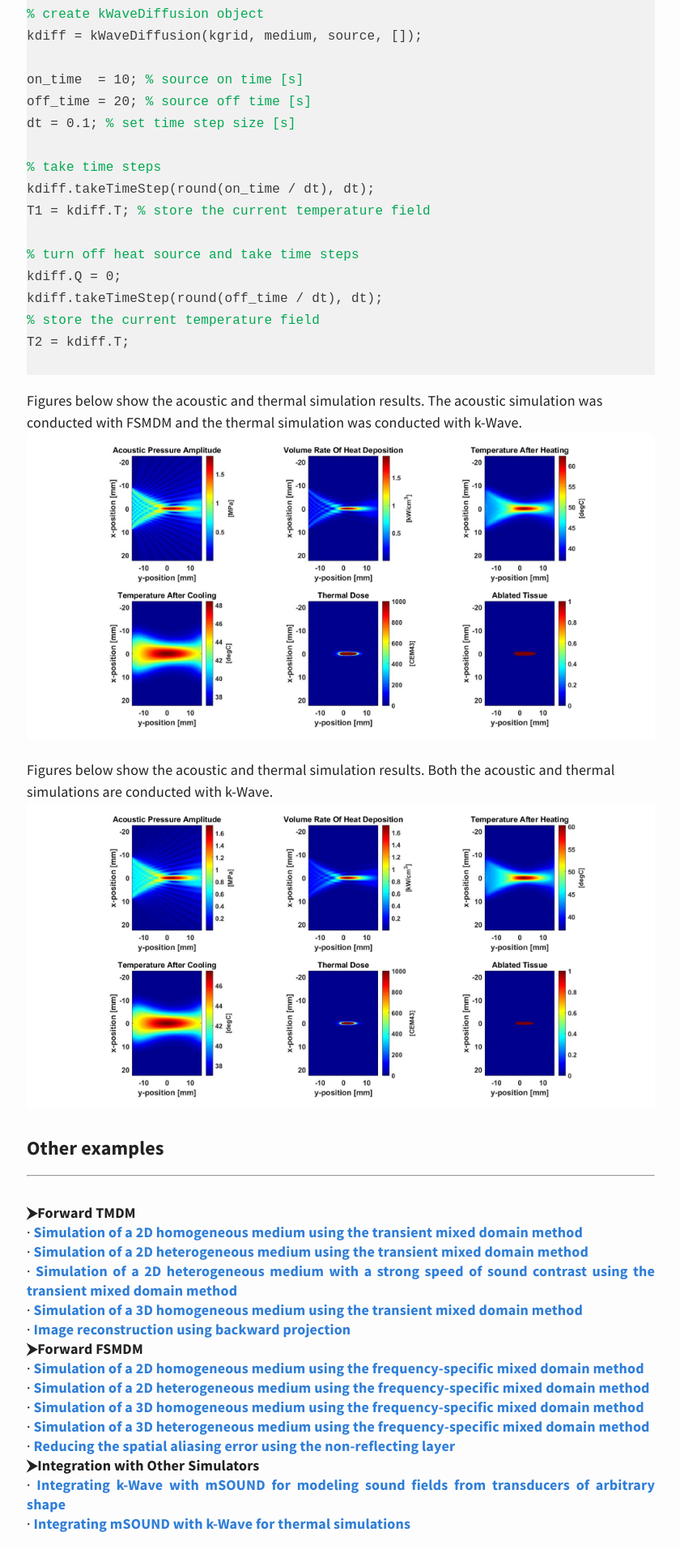
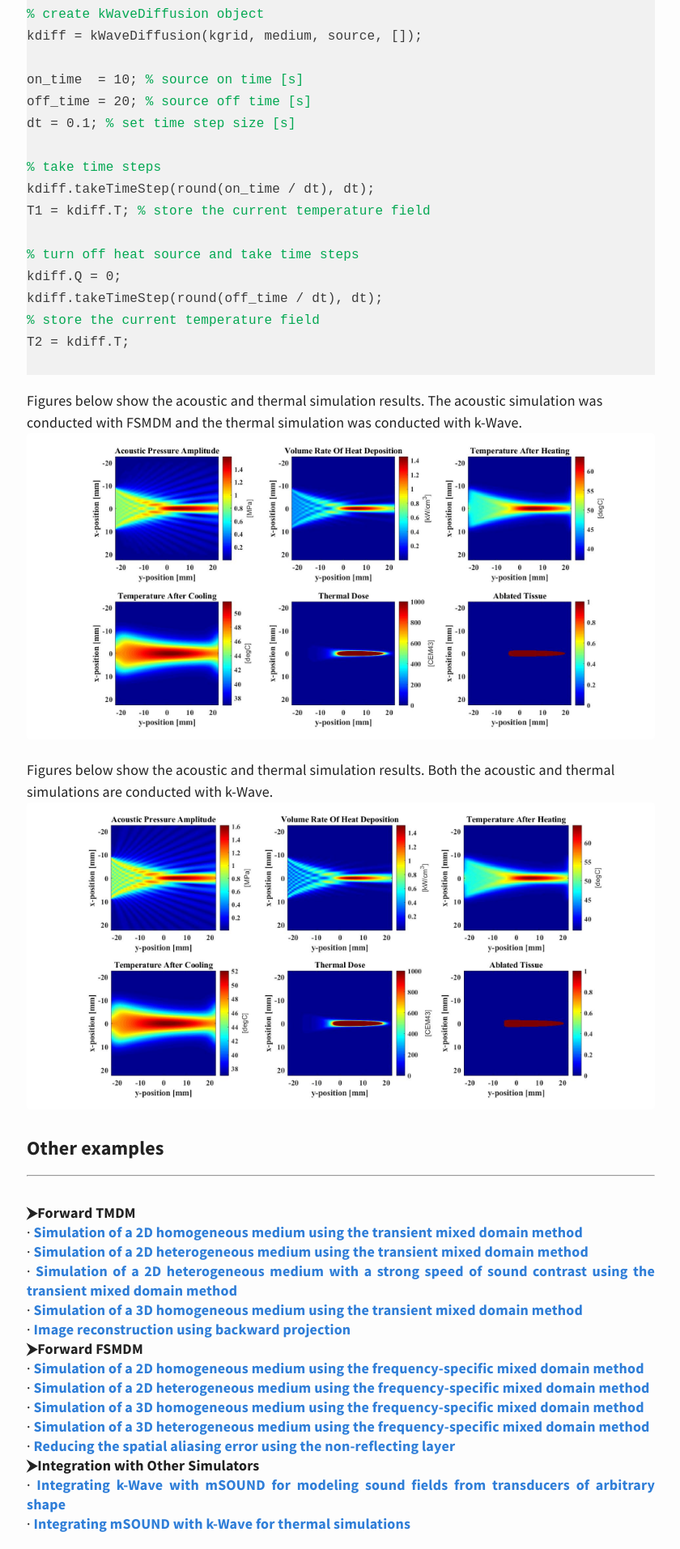
Before and after one commit to m-SOUND/mSOUND, a Jekyll site: the page built from _posts/2019-07-21-combine-k-Wave-diffusion.html, in a window 1280 px wide. Shown: the part 1642-3555 px from the top of the page at 81% size, without its empty margins (219-1059 px from the left). Built offline with Jekyll 4.4.1, drawn with Linux system fonts in a browser that asks for light colours.

Commit message:
Update 2019-07-21-combine-k-Wave-diffusion.html

```diff
--- a/_posts/2019-07-21-combine-k-Wave-diffusion.html
+++ b/_posts/2019-07-21-combine-k-Wave-diffusion.html
@@ -78,12 +78,12 @@ T2 = kdiff.T;
 
 Figures below show the acoustic and thermal simulation results. The acoustic simulation was conducted with FSMDM and the
 thermal simulation was conducted with k-Wave.
-<img src="/mSOUND/img/FSMDM_2D_thermal_simulation.jpg" alt="The resulting pressure, volume rate of heat deposition,
+<img src="/mSOUND/img/FSMDM2D_thermal.jpg" alt="The resulting pressure, volume rate of heat deposition,
                                                             temperature field, thermal dose, and ablation volume">
 
 Figures below show the acoustic and thermal simulation results. Both the acoustic and thermal simulations are
 conducted with k-Wave.
-<img src="/mSOUND/img/kwave_2D_thermal_simulation.jpg" alt="The resulting pressure, volume rate of heat deposition,
+<img src="/mSOUND/img/kwave2D_thermal.jpg" alt="The resulting pressure, volume rate of heat deposition,
                                                             temperature field, thermal dose, and ablation volume">
 </p>
 
```
